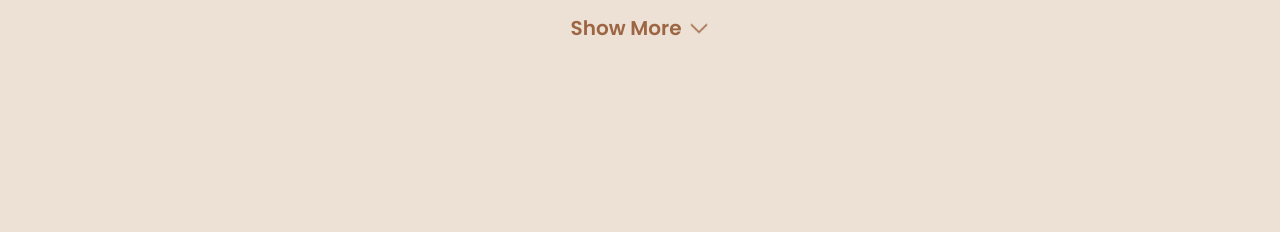
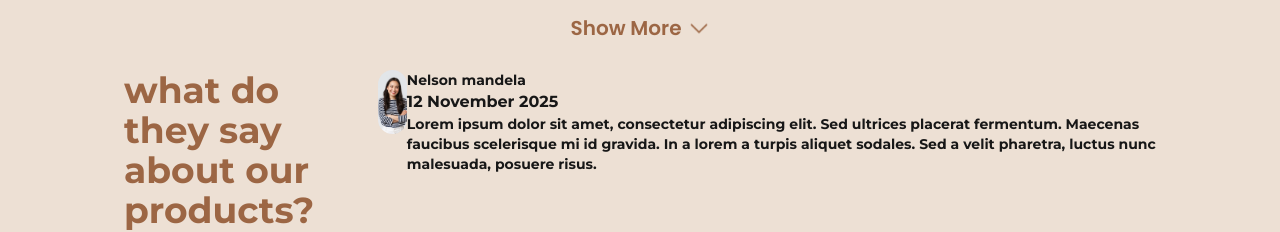
Before and after one commit to michaeldiputra/WovenRattan, a Next.js app: page / in a window 1280 px wide. Shown: the part 2109-2341 px from the top of the page. Before the commit the page ends 2179 px from the top, so only its background shows below. Built offline with nearby package versions, Linux system fonts and the light colour scheme.

Commit message:
create rating component

```diff
--- a/src/pages/index.js
+++ b/src/pages/index.js
@@ -128,6 +128,22 @@ export default function Home() {
         </div>
       </section>
 
+      <section className="landing-container">
+        <div className="max-w-7xl w-full px-11 flex">
+          <h5 className="text-primary font-bold text-wr4xl font-Montserrat w-2/5 text-balance mr-16">what do they say about our products?</h5>
+          <div className="flex ">
+            <div className="rounded-full overflow-hidden flex justify-center items-center size-16">
+              <Image src={"/landing/rating/1.jpg"} width={100} height={100} className="w-full min-h-full object-cover"/>
+            </div>
+            <div>
+              <p className="font-bold text-wrSm font-Montserrat">Nelson mandela</p>
+              <p className="font-bold text-wrXs font-Montserrat">12 November 2025</p>
+              <p className="font-bold text-wrSm font-Montserrat">Lorem ipsum dolor sit amet, consectetur adipiscing elit. Sed ultrices placerat fermentum. Maecenas faucibus scelerisque mi id gravida. In a lorem a turpis aliquet sodales. Sed a velit pharetra, luctus nunc malesuada, posuere risus.</p>
+            </div>
+          </div>
+        </div>
+      </section>
+
     </>
   );
 }
--- a/src/styles/globals.css
+++ b/src/styles/globals.css
@@ -47,3 +47,9 @@ body {
 .text-wrBase{
     @apply text-xs sm:text-sm md:text-sm lg:text-base;
 }
+.text-wrSm{
+  @apply text-[65rem] sm:text-xs md:text-xs lg:text-sm;
+}
+.textwrXs{
+  @apply text-[60rem] sm:text-[65rem] md:text-[65rem] lg:text-xs;
+}
```
Also changed, not shown: public/landing/rating/1.jpg (added).
